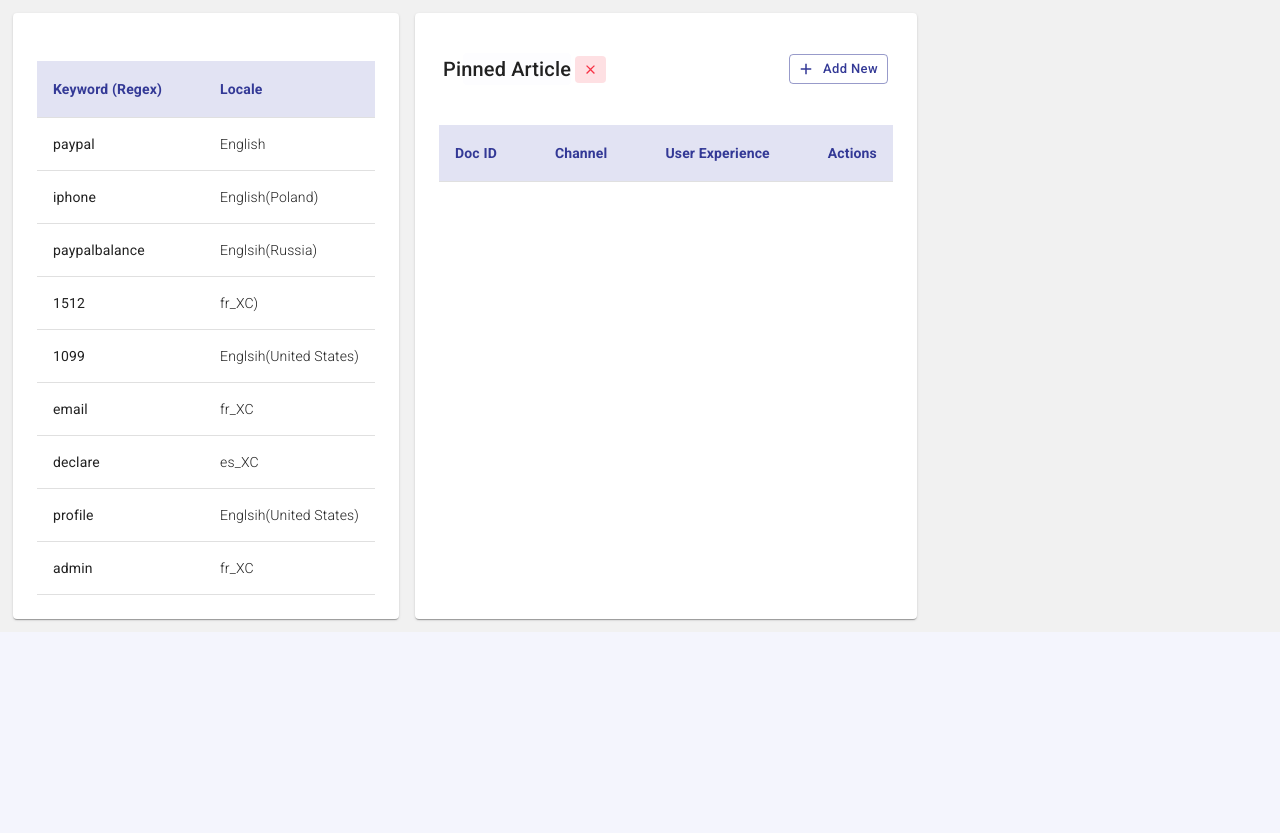
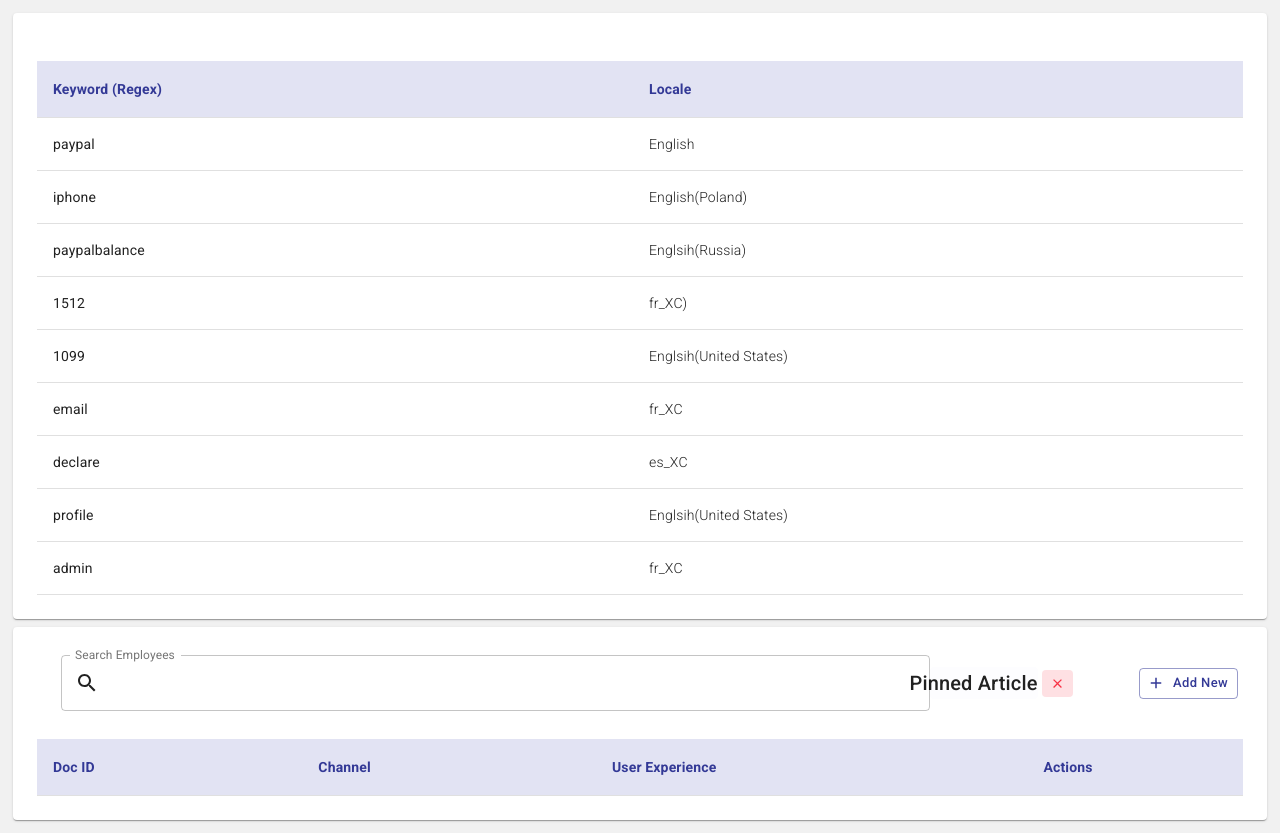
Before and after one commit to kgrsudhakar/react-pay, a React (Create React App) app: page / in a window 1280 px wide. Before the commit the page ends 800 px from the top, so only its background shows below. Built offline with nearby package versions, Linux system fonts and the light colour scheme.

Commit message:
4 files modified

```diff
--- a/src/App.js
+++ b/src/App.js
@@ -6,12 +6,7 @@ import Box from '@mui/material/Box';
 import useLocalStorage from 'react-use-localstorage';
 import { StyledEngineProvider } from '@mui/material/styles';
 import { createTheme } from '@material-ui/core/styles';
-import {
-  makeStyles,
-  CssBaseline,
-  createMuiTheme,
-  ThemeProvider,
-} from '@material-ui/core';
+import { makeStyles, CssBaseline, ThemeProvider } from '@material-ui/core';
 
 import Employees from './pages/Employees/Employees';
 import GridData from './pages/Employees/GridData';
@@ -46,10 +41,10 @@ const theme = createTheme({
 
 const useStyles = makeStyles({
   appMain: {
-    display: 'flex',
     backgroundColor: '#f1f1f1',
     margin: '0px',
     padding: '5px',
+    justify: 'center',
   },
 });
 
--- a/src/pages/Employees/Employees.js
+++ b/src/pages/Employees/Employees.js
@@ -109,16 +109,16 @@ export default function Employees() {
     setOpenPopup(true);
   };
 
-  const removeInPopup = (item) => {
-    setRecordForEdit(item);
-    setOpenPopup(false);
-    console.log('remove row');
-  };
+  // const removeInPopup = (item) => {
+  //   setRecordForEdit(item);
+  //   setOpenPopup(false);
+  //   console.log('remove row');
+  // };
 
   const deleteItem = (e) => {
     setDeletedRows([
       ...deletedRows,
-      ...records.filter((r) => r.id === e.id),
+      ...records.filter((r) => r.id === e.data.id),
     ]);
   };
 
@@ -126,6 +126,18 @@ export default function Employees() {
     <>
       <Paper className={classes.pageContent}>
         <Toolbar>
+          <Controls.Input
+            label="Search Employees"
+            className={classes.searchInput}
+            InputProps={{
+              startAdornment: (
+                <InputAdornment position="start">
+                  <Search />
+                </InputAdornment>
+              ),
+            }}
+            onChange={handleSearch}
+          />
           <PageHeader title="Pinned Article" />
           <Controls.ActionButton
             variant="outlined"
--- a/src/pages/Employees/GridData.js
+++ b/src/pages/Employees/GridData.js
@@ -1,15 +1,10 @@
 import React, { useState } from 'react';
-import EmployeeForm from './EmployeeForm';
-import PageHeader from '../../components/PageHeader';
-import PeopleOutlineTwoToneIcon from '@material-ui/icons/PeopleOutlineTwoTone';
 import {
   Paper,
   makeStyles,
   TableBody,
   TableRow,
   TableCell,
-  Toolbar,
-  InputAdornment,
 } from '@material-ui/core';
 import useTable from '../../components/useTable';
 import * as employeeService from '../../services/employeeService';
@@ -29,10 +24,6 @@ const useStyles = makeStyles((theme) => ({
   },
   searchInput: {
     width: '75%',
-  },
-  newButton: {
-    position: 'absolute',
-    right: '10px',
   },
 }));
 
--- a/src/services/employeeService.js
+++ b/src/services/employeeService.js
@@ -43,3 +43,5 @@ export function getAllEmployees() {
     department: departments[x.departmentId - 1].title,
   }));
 }
+
+export function removeEmployeeId() {}
```
